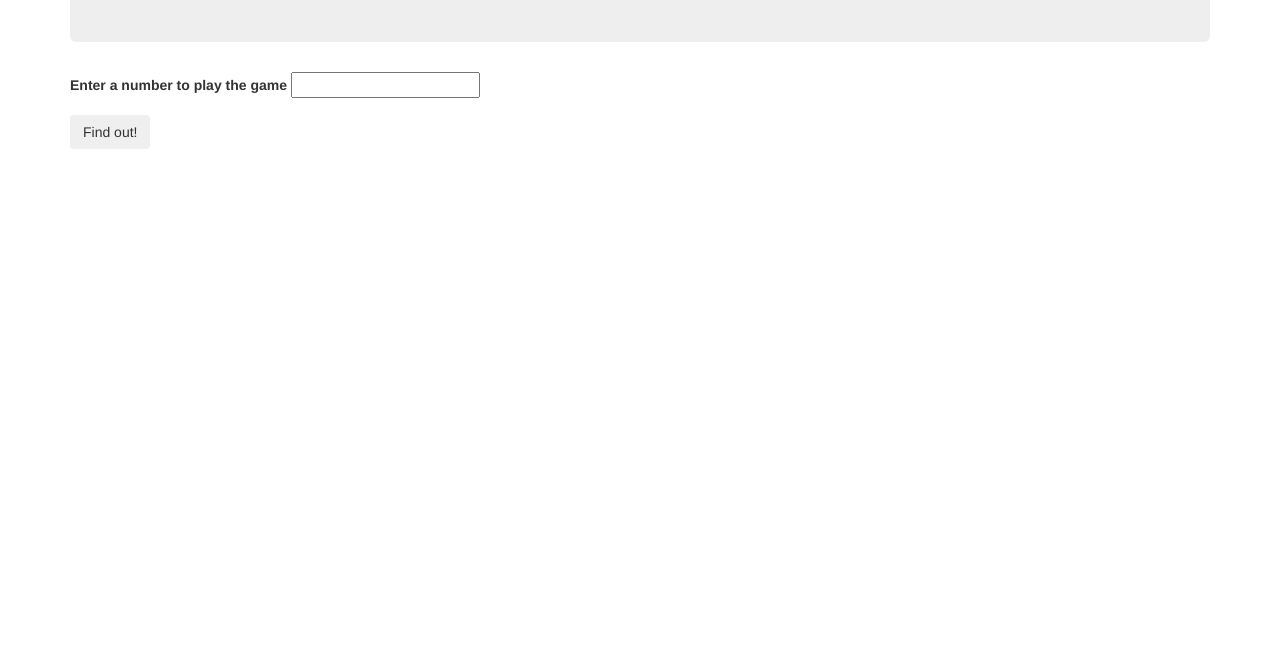
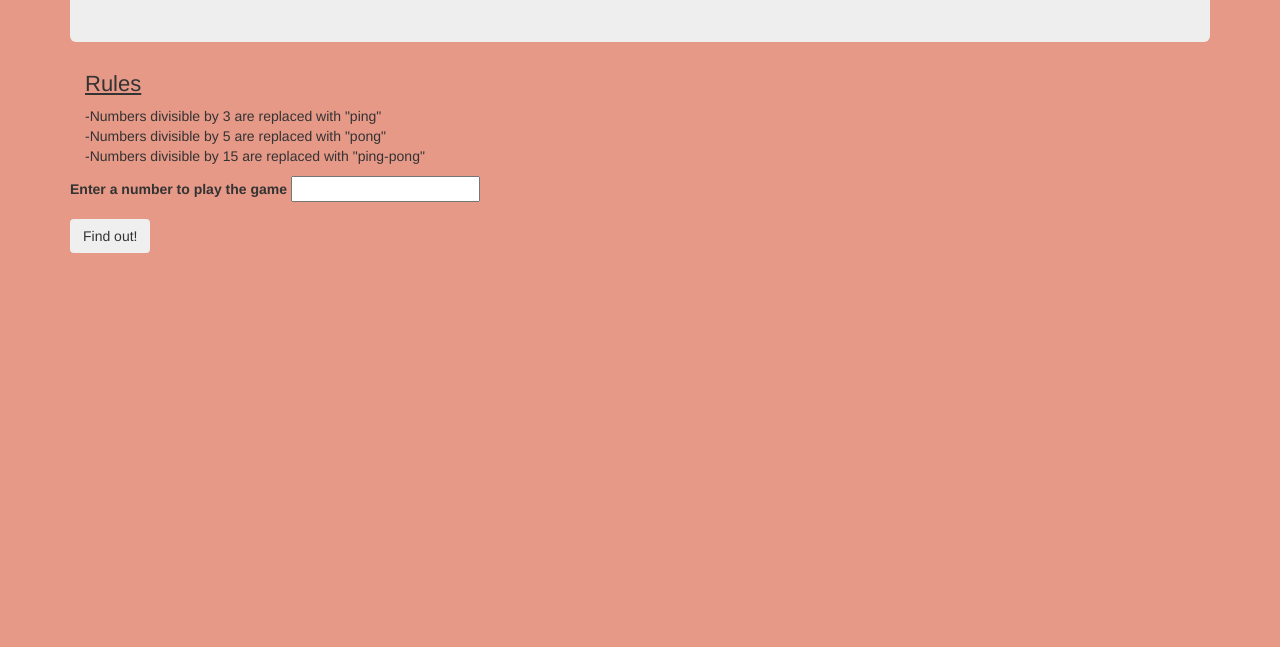
Before and after one commit to jessehoareevans/independent-project3, a plain HTML site: page index.html in a window 1280 px wide. Shown: the part 153-800 px from the top of the page. Drawn offline with Linux system fonts and the light colour scheme.

Commit message:
add a background colour

```diff
--- a/css/styles.css
+++ b/css/styles.css
@@ -6,6 +6,8 @@ p {
 }
 h2 {
   padding-left: 15px;
+  font-size: 22px;
+  text-decoration: underline;
 }
 #ping-pong {
   padding-left: 15px;
@@ -13,3 +15,6 @@ h2 {
 .jumbotron {
   text-align: center;
 }
+body {
+  background-color: #E79988;
+}
--- a/index.html
+++ b/index.html
@@ -12,6 +12,10 @@
       <div class="jumbotron">
         <h1>Ping Pong</h1>
        </div>
+       <h2>Rules</h2>
+       <p> -Numbers divisible by 3 are replaced with "ping"
+         <br> -Numbers divisible by 5 are replaced with "pong"
+         <br> -Numbers divisible by 15 are replaced with "ping-pong"</p>
        <form id="leap-year">
          <div class="form-group">
            <label for="year">Enter a number to play the game</label>
--- a/js/scripts.js
+++ b/js/scripts.js
@@ -10,12 +10,16 @@ function convertNumberToWord(number){
     if ( i % 3 && i % 5) {
       document.write(i);
     } else {
-      if (i % 3===0) {
+      if (i % 3=== 0) {
         document.write("ping");
         skip= 1;
       }
-      if (i%5 ===0) {
+      if (i%5 === 0) {
         document.write("pong");
+        skip = 1
+      }
+      if (i%15 === 0) {
+        document.write("ping-pong")
         skip = 1
       }
     }
```
